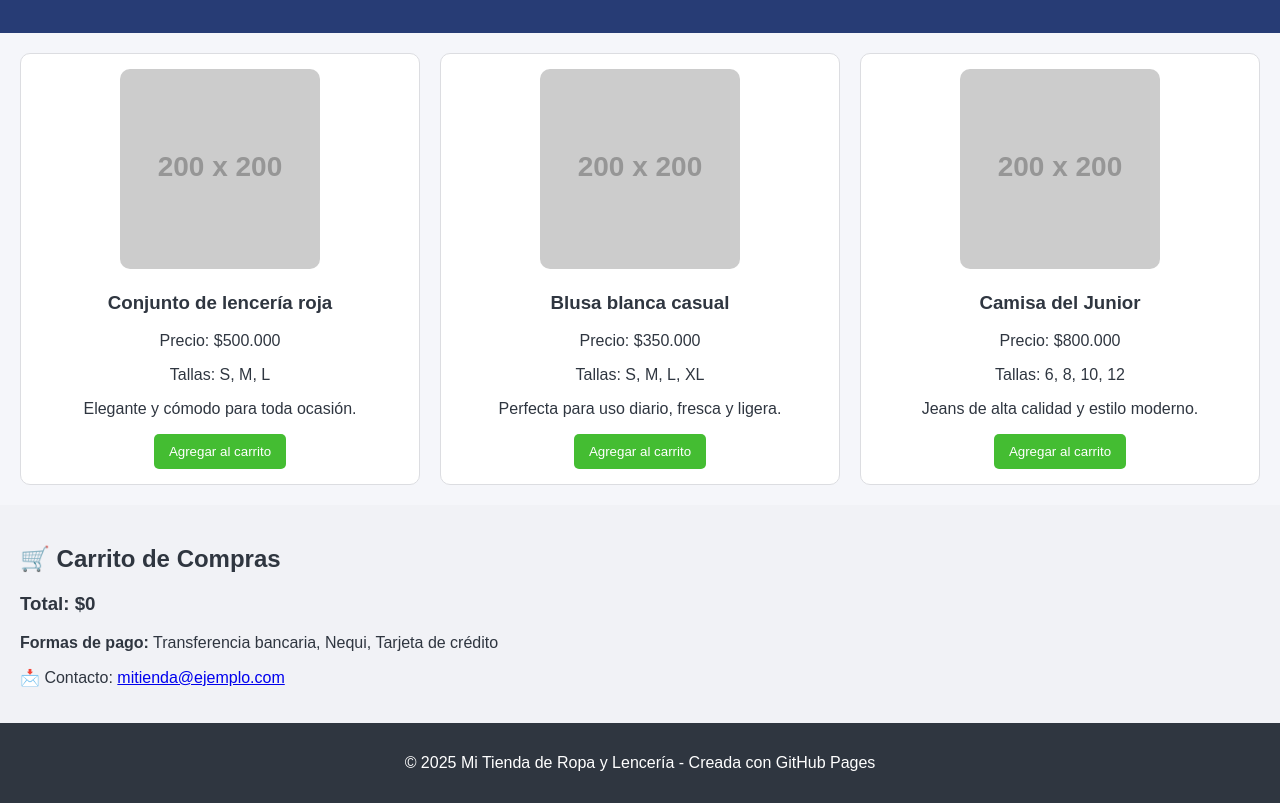
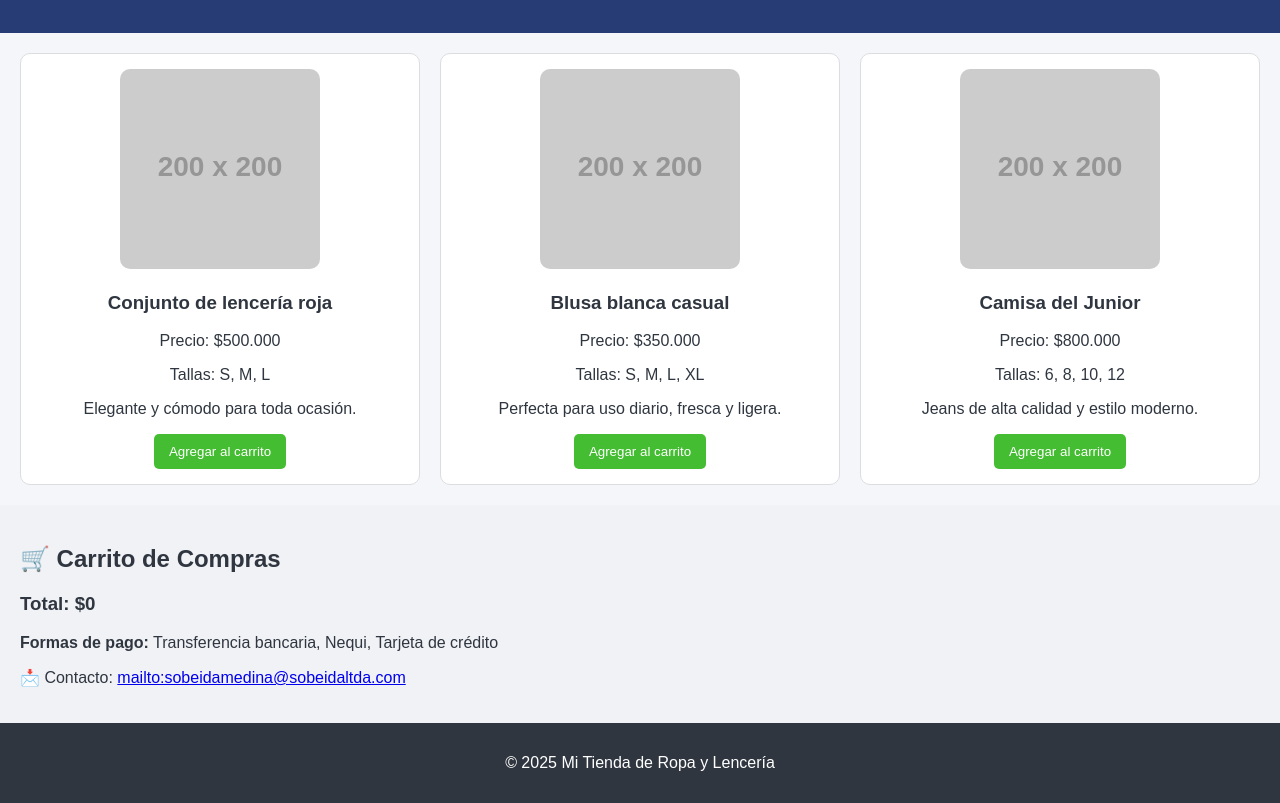
Before and after one commit to sorayamedinad/proyectouniversidad.github.io, a plain HTML site: page index.html in a window 1280 px wide. Shown: the part 95-898 px from the top of the page. Drawn offline with Linux system fonts and the light colour scheme; placeholder pictures from the web are drawn by us.

Commit message:
Update index.html

```diff
--- a/index.html
+++ b/index.html
@@ -104,11 +104,11 @@
     <ul id="lista-carrito"></ul>
     <h3 id="total">Total: $0</h3>
     <p><strong>Formas de pago:</strong> Transferencia bancaria, Nequi, Tarjeta de crédito</p>
-    <p>📩 Contacto: <a href="mailto:sobeidamedina@sobeidaltda.com">mitienda@ejemplo.com</a></p>
+    <p>📩 Contacto: <a href="mailto:sobeidamedina@sobeidaltda.com">mailto:sobeidamedina@sobeidaltda.com</a></p>
   </section>
 
   <footer>
-    <p>© 2025 Mi Tienda de Ropa y Lencería - Creada con GitHub Pages</p>
+    <p>© 2025 Mi Tienda de Ropa y Lencería</p>
   </footer>
 
   <script>
```
